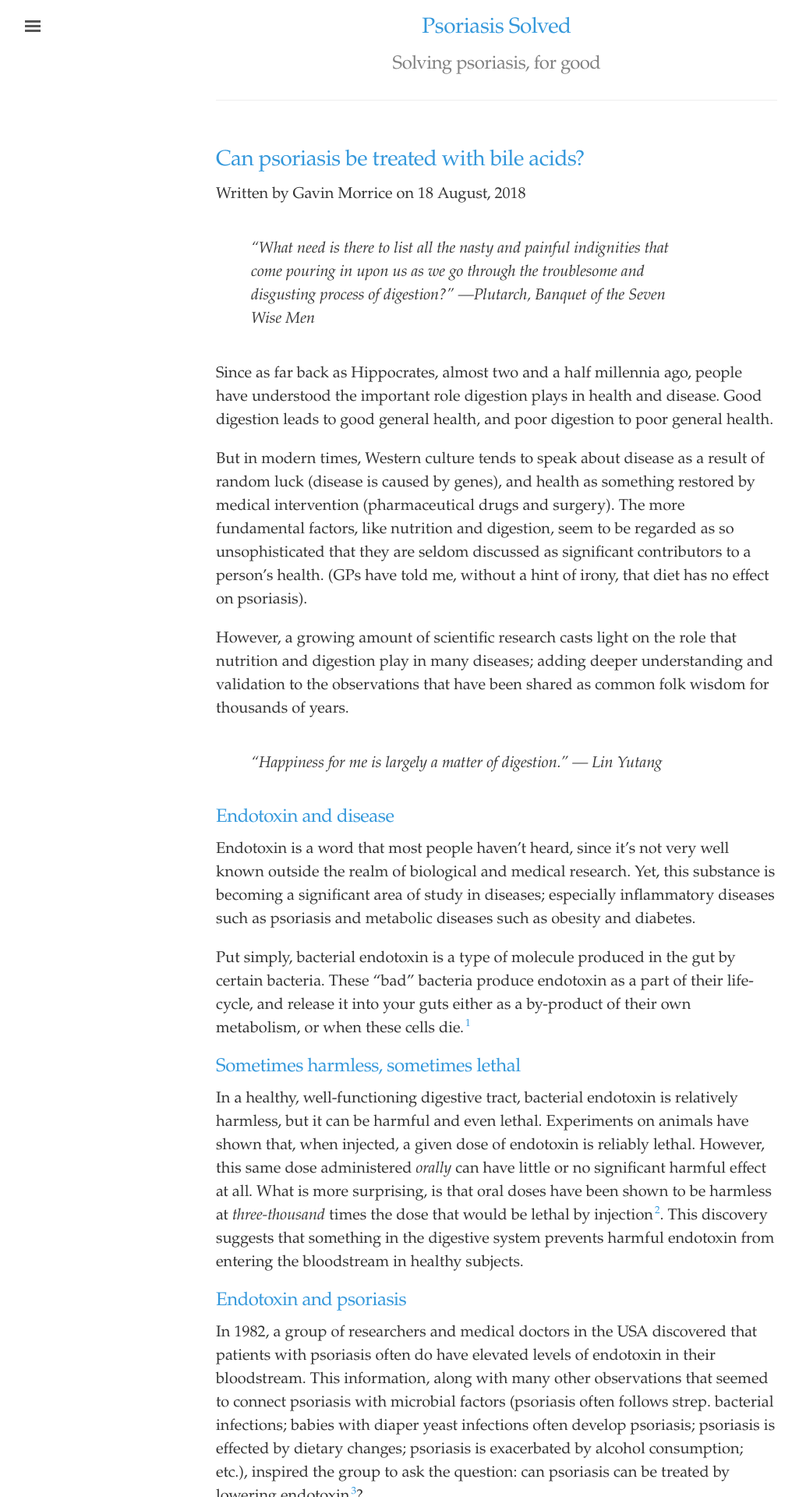
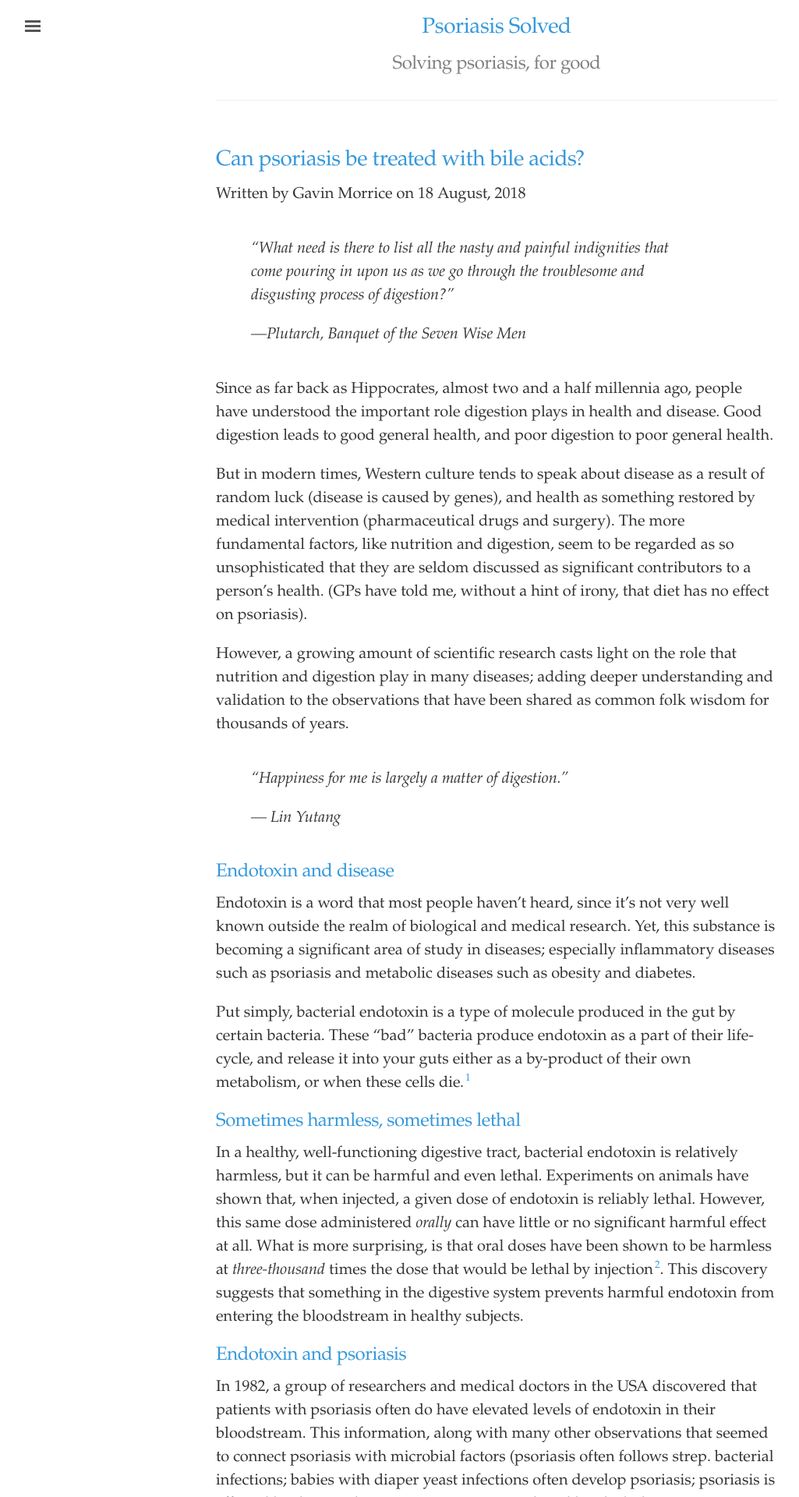
Before and after one commit to Bodacious/PsoriasisSolved, a Jekyll site: the page built from _posts/2018-08-14-psoriasis-and-bile-acids.md, in a window 1280 px wide. Shown: the top 1920 px of the page at 78% size, without its empty margins (3-1028 px from the left). Built offline with Jekyll 4.4.1, drawn with Linux system fonts in a browser that asks for light colours; some of the changed text lies outside the part shown.

Commit message:
Print version

```diff
--- a/_posts/2018-08-14-psoriasis-and-bile-acids.md
+++ b/_posts/2018-08-14-psoriasis-and-bile-acids.md
@@ -6,6 +6,7 @@ categories: bile, digestion, endotoxin
 ---
 
 > "What need is there to list all the nasty and painful indignities that come pouring in upon us as we go through the troublesome and disgusting process of digestion?"
+>
 > —Plutarch, Banquet of the Seven Wise Men
 
 Since as far back as Hippocrates, almost two and a half millennia ago, people have understood the important role digestion plays in health and disease. Good digestion leads to good general health, and poor digestion to poor general health.
@@ -15,6 +16,7 @@ But in modern times, Western culture tends to speak about disease as a result of
 However, a growing amount of scientific research casts light on the role that nutrition and digestion play in many diseases; adding deeper understanding and validation to the observations that have been shared as common folk wisdom for thousands of years.
 
 > “Happiness for me is largely a matter of digestion.”
+>
 > ― Lin Yutang
 
 ## Endotoxin and disease
@@ -56,8 +58,8 @@ There seems to be evidence for endotoxin as a contributing factor in psoriasis.
 Bile acids are a cheap and relatively safe supplement that are apparently very effective at treating psoriasis.
 
 Bile Acids are available from your local pharmacy, or online including on Amazon.com:
-- [Nutricology Ox Bile (Affiliate link)](https://amzn.to/2BoVxDb "Nutricology Ox Bile")
-- [Nutricology Ox Bile (Non-affiliate link)](https://www.amazon.co.uk/dp/B0002JIUDS/ref=pe_3187911_189395841_TE_dp_1 "Nutricology Ox Bile")
+- [Nutricology Ox Bile](https://amzn.to/2BoVxDb "Nutricology Ox Bile") (Affiliate link)
+- [Nutricology Ox Bile](https://www.amazon.co.uk/dp/B0002JIUDS/ref=pe_3187911_189395841_TE_dp_1 "Nutricology Ox Bile") (Non-affiliate link)
 
 ## References
 
--- a/assets/css/print.scss
+++ b/assets/css/print.scss
@@ -5,7 +5,6 @@ sitemap: false
 @import "variables/fonts";
 @import "variables/colours";
 
-//@media print {
 
 @page {
   size: A4;
@@ -29,7 +28,7 @@ sitemap: false
     }
   }
   h2.masthead-subtitle {
-      font-size: 2rem;
+    font-size: 20pt;
     margin: 0 0 1rem;
   }
 }
@@ -47,7 +46,6 @@ sitemap: false
     font-family: $font-family-serif;
     page-break-before: auto;
     page-break-after: avoid;
-
     &, & a {
       text-decoration: none;
       color: inherit;
@@ -81,14 +79,17 @@ sitemap: false
     margin: 2rem 1rem;
     font-size: 1.2rem;
     font-style: italic;
+    word-break: keep-all;
   }
 }
+
 .post-author {
   border-top: thin solid $border-color;
   border-bottom: thin solid $border-color;
   margin: 0.5rem 0;
   padding: 0.5rem 0;
 }
+
 .post-source {
   border-top: thin solid $border-color;
   padding-top: 1rem;
@@ -98,13 +99,12 @@ sitemap: false
 footer.screen {
   display: none;
 }
+
 footer.print {
   border-top: thin solid $border-color;
   display: block;
-    font-size: 9px;
+  font-size: 0.8rem;
   text-align: center;
   margin-top: 1rem;
   padding-top: 1rem;
 }
-
-//}
```
Lines whose indentation alone changed are shown as unchanged.
